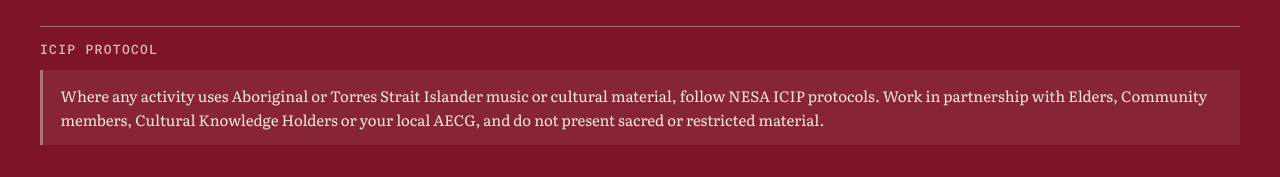
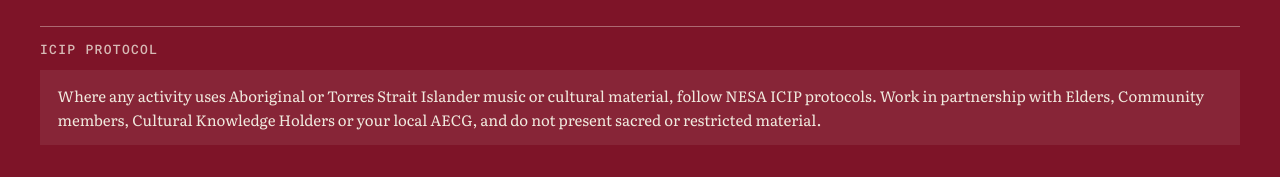
Before and after one commit to Edwards-Resources/year11-music-2027, a plain HTML site: page docs/term1/1/index.html in a window 1280 px wide. Shown: the part 1554-1731 px from the top of the page. Drawn offline with Linux system fonts and the light colour scheme.

Commit message:
Drop the side-tab border on note/example panels
Flagged by the design hook as a recognisable AI-UI tell. It wasn't part of
the approved comp, just my own addition for note/example callouts, so
fixed it: kept the tonal background fill, dropped the coloured left
border, consistent with the world's one-ground-one-ink rule.

```diff
--- a/assets/site.css
+++ b/assets/site.css
@@ -216,7 +216,7 @@ main { display: block; padding: 2.5rem 0 3.5rem; }
 .blk ol li, .blk ul li { margin: 0.35rem 0; font-size: 0.95rem; }
 .blk p { font-size: 0.95rem; }
 .blk .example {
-  background: rgba(240, 233, 222, 0.08); border-left: 3px solid var(--ink-40);
+  background: rgba(240, 233, 222, 0.08);
   padding: 0.9rem 1.1rem; font-size: 0.9375rem;
 }
 
--- a/docs/assets/site.css
+++ b/docs/assets/site.css
@@ -216,7 +216,7 @@ main { display: block; padding: 2.5rem 0 3.5rem; }
 .blk ol li, .blk ul li { margin: 0.35rem 0; font-size: 0.95rem; }
 .blk p { font-size: 0.95rem; }
 .blk .example {
-  background: rgba(240, 233, 222, 0.08); border-left: 3px solid var(--ink-40);
+  background: rgba(240, 233, 222, 0.08);
   padding: 0.9rem 1.1rem; font-size: 0.9375rem;
 }
 
```
Also changed, not shown: .impeccable/hook.cache.json.
